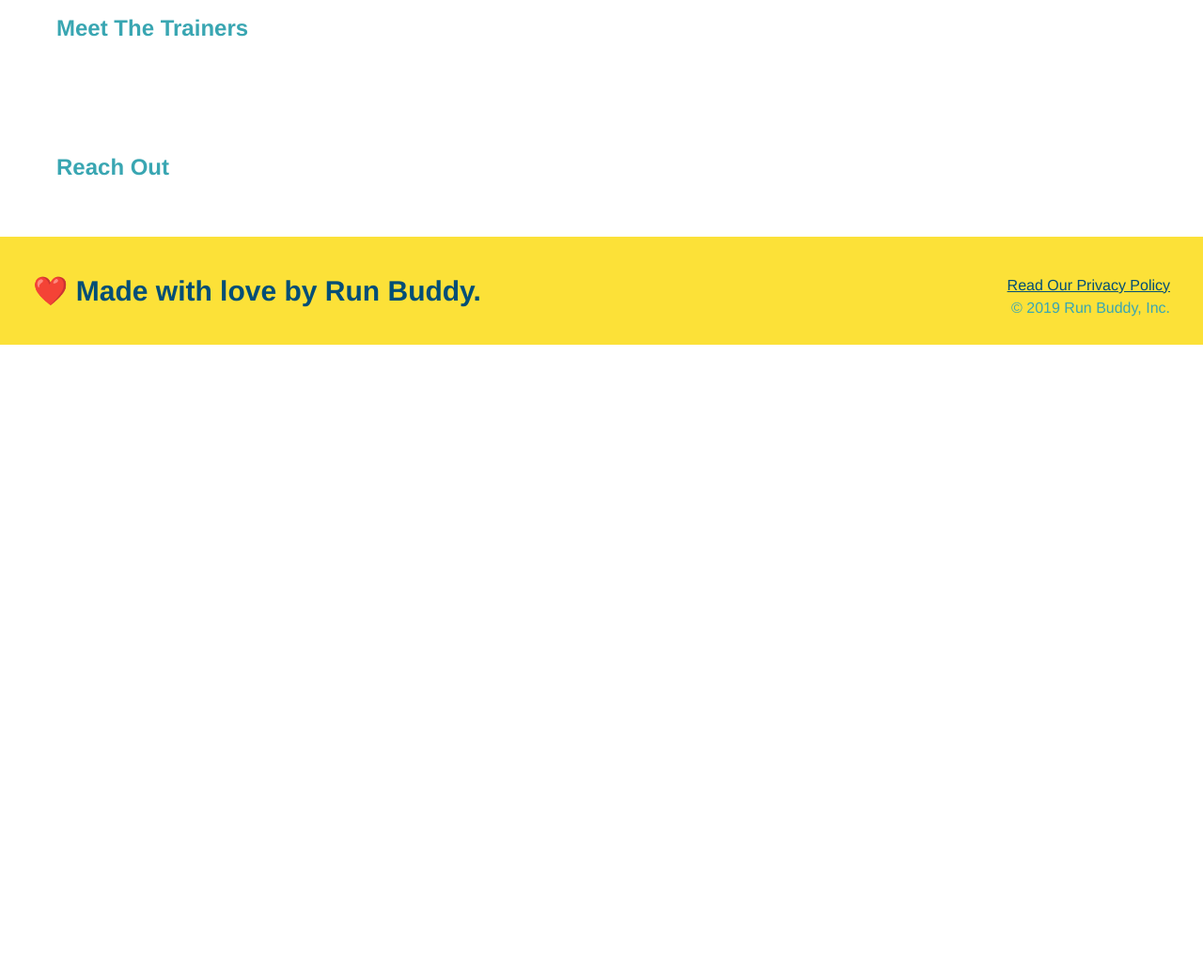
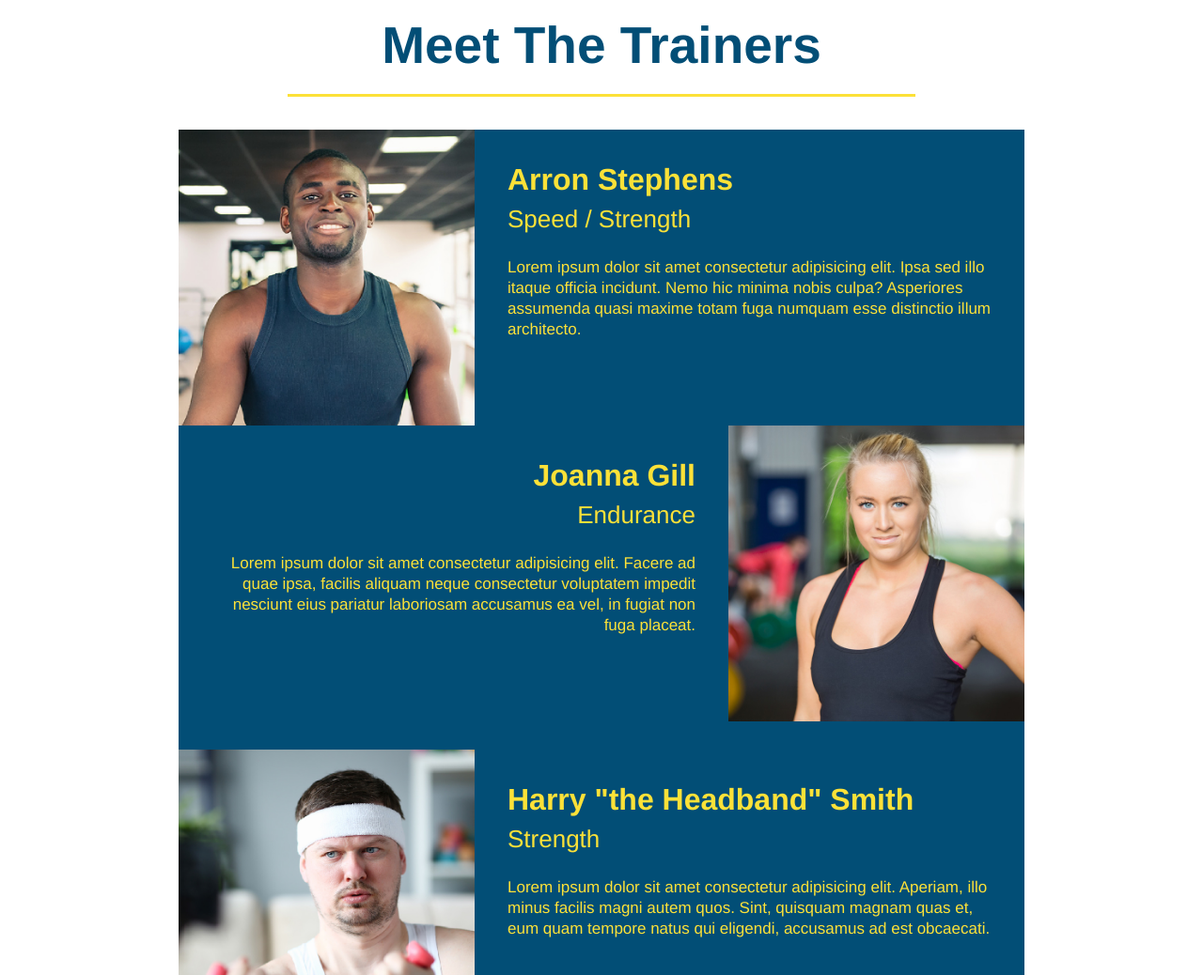
Before and after one commit to natashaeckhart/runbuddy, a plain HTML site: page index.html in a window 1280 px wide. Shown: the part 2740-3778 px from the top of the page at 94% size. Before the commit the page ends 3107 px from the top, so only its background shows below. Drawn offline with Linux system fonts and the light colour scheme.

Commit message:
meet the trainers section

```diff
--- a/assets/css/style.css
+++ b/assets/css/style.css
@@ -181,3 +181,50 @@ margin-bottom: 15px;
 .steps span {
   font-size: 38px;
 }
+
+.trainers {
+  text-align: center;
+}
+
+.trainer {
+  width: 900px;
+  margin: 0 auto 30px auto;
+  background: #024e76;
+  color: #fce138;
+  overflow: auto;
+}
+
+.trainer img {
+  width: 35%;
+  float: left;
+}
+
+.trainer-bio {
+  padding: 35px;
+  float: left;
+  width: 65%;
+}
+
+.text-left {
+  text-align: left;
+}
+
+.text-right {
+  text-align: right;
+}
+
+.trainer-bio h3 {
+  font-size: 32px;
+  margin-bottom: 8px;
+}
+
+.trainer-bio h4 {
+  font-weight: lighter;
+  font-size: 26px;
+  margin-bottom: 25px;
+}
+
+.trainer-bio p {
+  font-size: 17px;
+  line-height: 1.3;
+}
--- a/index.html
+++ b/index.html
@@ -82,25 +82,25 @@
         <h2 class="section-title secondary-border">What You Do</h2>
         <div>
             <!--insert the image element-->
-            <img src="./assets/images/step-1.svg" alt="step1"/>
+            <img src="./assets/images/step-1.svg" alt=""/>
             <h3>Step 1: <span>Fill out the form Above.</span></h3>
             <p>You're already here, so why not?</p>
         </div>
 
         <div>
-            <img src="./assets/images/step-2.svg" alt="step2"/>
+            <img src="./assets/images/step-2.svg" alt=""/>
             <h3>Step 2: <span>Consult with One of our Trainers</span></h3>
             <p>Are you here to build muscle, lose weight, or just feel good?</p>
         </div>
 
         <div>
-            <img src="./assets/images/step-3.svg" alt="step3"/>
+            <img src="./assets/images/step-3.svg" alt=""/>
             <h3>Step 3: <span>Get Running.</span></h3>
             <p>Hit the ground running (literally) once your trainer lays out your plan.</p>
         </div>
 
         <div>
-            <img src="./assets/images/step-4.svg" alt="step4"/>
+            <img src="./assets/images/step-4.svg" alt=""/>
             <h3>Step 4: <span> Results</span></h3>
             <p>Bi-weekly checkins with your trainer will keep you focused.</p>
             </div>
@@ -108,8 +108,42 @@
     </section>
 
     <!--'meet the trainers' section-->
-    <section>
-        <h2>Meet The Trainers</h2>
+    <section id="your-trainers" class="trainers">
+        <h2 class="section-title primary-border">
+            Meet The Trainers
+        </h2>
+        <article class="trainer">
+            <img src="./assets/images/trainer-1.jpg" alt="Arron Stephens"/>
+            <div class="trainer-bio text-left">
+                <h3>Arron Stephens</h3>
+                <h4>Speed / Strength</h4>
+                <p>
+                    Lorem ipsum dolor sit amet consectetur adipisicing elit. Ipsa sed illo itaque officia incidunt. Nemo hic minima nobis culpa? Asperiores assumenda quasi maxime totam fuga numquam esse distinctio illum architecto.
+                </p>
+            </div>
+
+        <article class="trainer">
+            <div class="trainer-bio text-right">
+                <h3>Joanna Gill</h3>
+                <h4>Endurance</h4>
+                <p>
+                    Lorem ipsum dolor sit amet consectetur adipisicing elit. Facere ad quae ipsa, facilis aliquam neque consectetur voluptatem impedit nesciunt eius pariatur laboriosam accusamus ea vel, in fugiat non fuga placeat.
+                </p>
+            </div>
+            <img src="./assets/images/trainer-2.jpg" alt="Joanna Gill">
+        </article>
+
+        <article class="trainer">
+            <img src="./assets/images/trainer-3.jpg" alt="Harry Smith">
+            <div class="trainer-bio text-left">
+                <h3>Harry "the Headband" Smith</h3>
+                <h4>Strength</h4>
+                <p>
+                    Lorem ipsum dolor sit amet consectetur adipisicing elit. Aperiam, illo minus facilis magni autem quos. Sint, quisquam magnam quas et, eum quam tempore natus qui eligendi, accusamus ad est obcaecati.
+                </p>
+            </div>
+        </article>
+
     </section>
 
     <!--'reach out' section-->
```
Also changed, not shown: assets/images/trainer-1.jpg (added), assets/images/trainer-2.jpg (added), assets/images/trainer-3.jpg (added).
